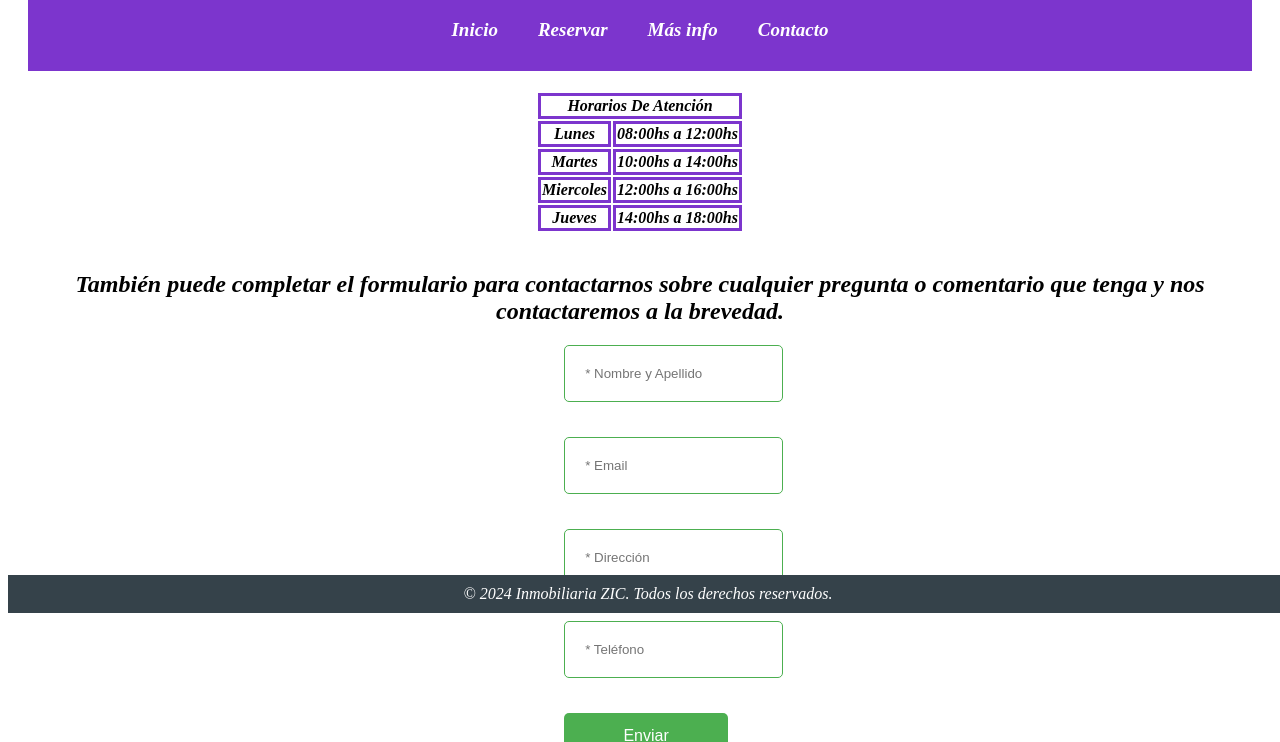
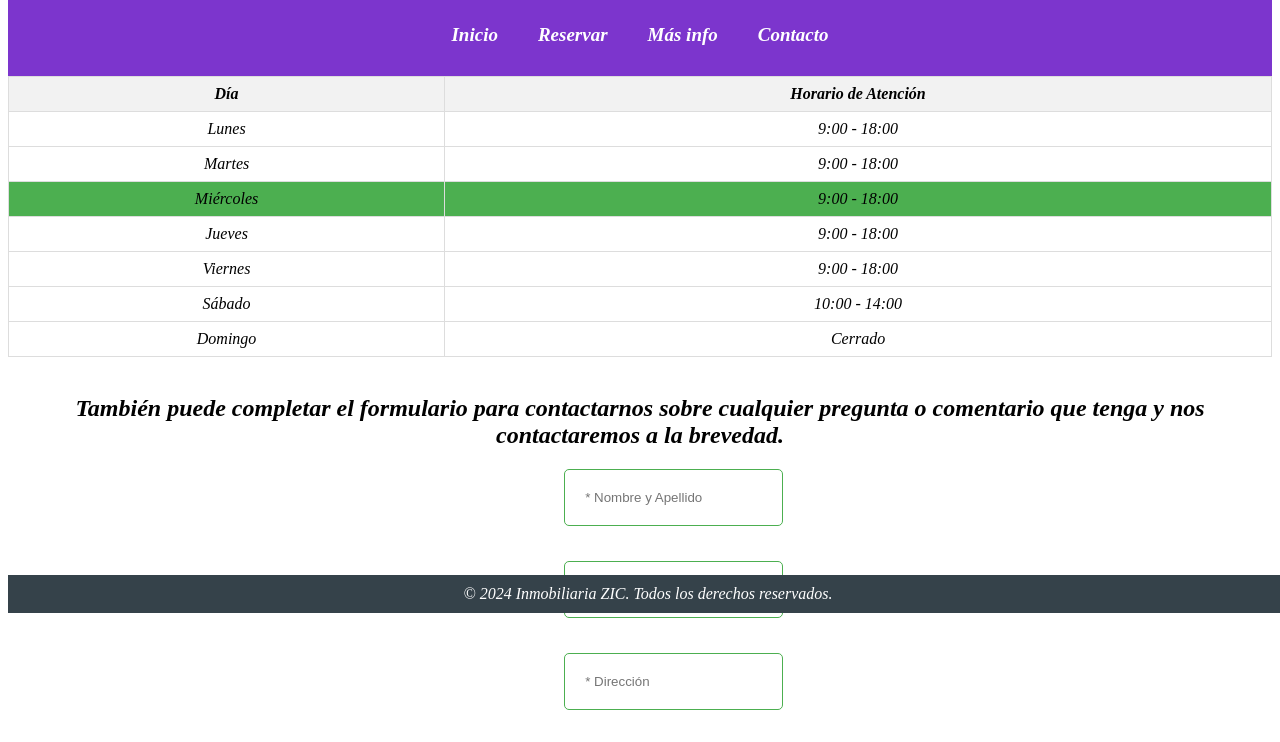
Before and after one commit to JuanMBF/Inmobiliaria, a plain HTML site: page Paginas/Contacto.html in a window 1280 px wide. Shown: the part 187-929 px from the top of the page. Drawn offline with nearby package versions, Linux system fonts and the light colour scheme.

Commit message:
Actualizacion

```diff
--- a/Paginas/Contacto.html
+++ b/Paginas/Contacto.html
@@ -6,6 +6,8 @@
     <title>Inmobiliaria</title>
     <link rel="stylesheet" href="../style.css">
     <link rel="shortcut icon" href="../img/logo.png" type="image/x-icon">
+    <script src="https://ajax.googleapis.com/ajax/libs/jquery/3.5.1/jquery.min.js"></script>
+
 
 </head>
 <body>
@@ -26,30 +28,50 @@
     </div>
 
 
-    <div><table align="center">
-        <th colspan="4">Horarios De Atención</th>
+    <div>
+        <table class="fila-resaltar">
+            <thead>
                 <tr>
-            <th>Lunes </th>
-            <th> 08:00hs a 12:00hs </th>
+                    <th>Día</th>
+                    <th>Horario de Atención</th>
+                </tr>
+            </thead>
+            <tbody>
+                <tr>
+                    <td>Lunes</td>
+                    <td>9:00 - 18:00</td>
                 </tr>
                 <tr>
-            <th>Martes</th>
-            <th> 10:00hs a 14:00hs </th>
+                    <td>Martes</td>
+                    <td>9:00 - 18:00</td>
                 </tr>
                 <tr>
-            <th>Miercoles</th>
-            <th> 12:00hs a 16:00hs </th>
+                    <td>Miércoles</td>
+                    <td>9:00 - 18:00</td>
                 </tr>
                 <tr>
-            <th>Jueves</th>
-            <th> 14:00hs a 18:00hs </th>
+                    <td>Jueves</td>
+                    <td>9:00 - 18:00</td>
                 </tr>
+                <tr>
+                    <td>Viernes</td>
+                    <td>9:00 - 18:00</td>
+                </tr>
+                <tr>
+                    <td>Sábado</td>
+                    <td>10:00 - 14:00</td>
+                </tr>
+                <tr>
+                    <td>Domingo</td>
+                    <td>Cerrado</td>
+                </tr>
+            </tbody>
         </table> </div>
     <br>
 <div align="center">
     <h2>También puede completar el formulario para contactarnos sobre cualquier pregunta o comentario que tenga y nos contactaremos a la brevedad.</h2>
 </div>
-    <form action="formulario" method="post" class="form0">
+    <form class="form0">
         <input type="text" placeholder="* Nombre y Apellido" class="form1"> <br>
         <input type="email" placeholder="* Email" class="form1"> <br>
         <input type="text" placeholder="* Dirección" class="form1"> <br>
@@ -68,5 +90,6 @@
             <p>&copy; 2024 Inmobiliaria ZIC. Todos los derechos reservados.</p>
         </div>
     </footer>
+    <script src="../script.js"></script>
 </body>
 </html>
--- /dev/null
+++ b/script.js
@@ -0,0 +1,26 @@
+$(document).ready(function() {
+    $('#filter-form').on('submit', function(e) {
+        e.preventDefault();
+
+        var type = $('#type').val();
+        var price = $('#price').val();
+
+        $('.propiedad').each(function() {
+            var propertyType = $(this).data('type');
+            var propertyPrice = $(this).data('price');
+
+            var show = (type === 'all' || type === propertyType) && (!price || propertyPrice <= price);
+            $(this).toggleClass('hidden', !show);
+        });
+    });
+
+    $('.propiedad img').hover(
+        function() { $(this).addClass('zoom'); },
+        function() { $(this).removeClass('zoom'); }
+    );
+    var d = new Date();
+            var weekday = ["Domingo", "Lunes", "Martes", "Miércoles", "Jueves", "Viernes", "Sábado"];
+            var today = weekday[d.getDay()];
+            $('.fila-resaltar tr').removeClass('resaltado');
+            $('.fila-resaltar tr:contains("' + today + '")').addClass('resaltado');
+});
--- a/style.css
+++ b/style.css
@@ -31,7 +31,8 @@ nav {
     background-color: #6f21c8e8;
     color: #fff;
     padding: 10px;
-    text-align: center;
+    margin:-20px;
+    margin-top: 5px;
 }
 
 nav ul {
@@ -172,15 +173,22 @@ hr {
     height: auto;
 }
 /* Contacto */
-
-th,td {
-    border: 3px solid #6f21c8e8
+table {
+    width: 100%;
+    border-collapse: collapse;
+}
+.resaltado {
+    background-color: #4CAF50;
 }
 
-td:last-of-type {
+th, td {
+    border: 1px solid #dddddd;
     text-align: center;
+    padding: 8px;
 }
-
+th {
+    background-color: #f2f2f2;
+}
 .imagen0 {
     float: right;
     max-width: 20px;
@@ -226,6 +234,7 @@ td:last-of-type {
     background: #ffffff;
     border-radius: 8px;
     box-shadow: 0 0 10px rgba(0, 0, 0, 0.1);
+    transition: transform 0.3s ease;
 }
 
 .propiedades h2, .sobre-nosotros h2, .contacto h2 {
@@ -242,6 +251,7 @@ td:last-of-type {
     max-width: 50%;
     height: auto;
     border-radius: 8px;
+    transition: transform 0.3s ease;
 }
 
 .propiedad h3 {
@@ -249,6 +259,9 @@ td:last-of-type {
     font-size: 24px;
 }
 
+.propiedad img.zoom {
+    transform: scale(1.2);
+}
 
 
 footer {
```
Also changed, not shown: Paginas/Mas info.html (+1 -0 lines), Paginas/Reservar.html (+3 -0 lines), index.html (+7 -2 lines), boton.js (deleted). Lines whose indentation alone changed are shown as unchanged.
